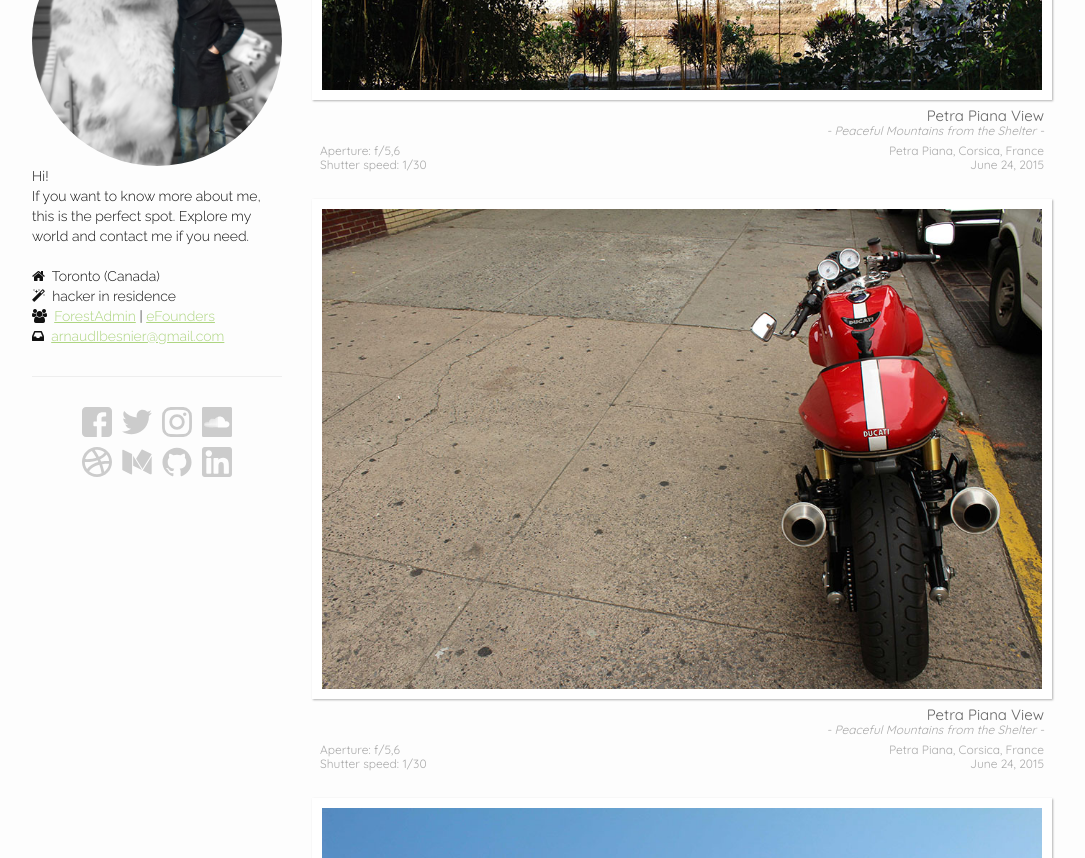
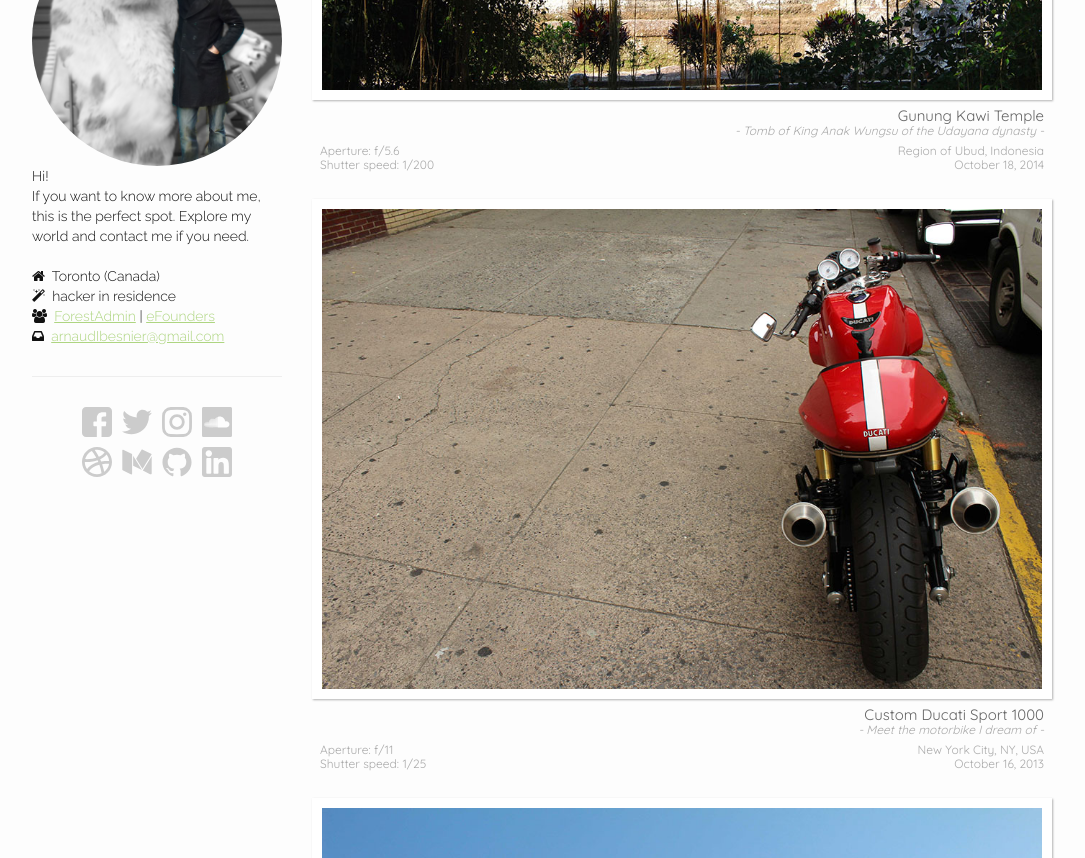
Before and after one commit to arnaudbesnier/arnaudbesnier.github.io, a Jekyll site: the page built from photos/index.html, in a window 1280 px wide and 1400 px high, scrolled down 2114 px. Shown: the part 154-1012 px from the top of the window, without its empty margins (98-1183 px from the left). Built offline with Jekyll 4.4.1, drawn with Linux system fonts in a browser that asks for light colours; nearby versions of some CDN libraries; some of the changed text lies outside the part shown.

Commit message:
Fix data

```diff
--- a/_data/photos.yml
+++ b/_data/photos.yml
@@ -1,49 +1,49 @@
 - name: petra_piana.jpg
   title: Petra Piana View
   subtitle: Peaceful Mountains from the Shelter
-  aperture: f/5,6
+  aperture: f/5.6
   shutterSpeed: 1/30
   place: Petra Piana, Corsica, France
   date: June 24, 2015
 - name: bocca_innuminata.jpg
-  title: Petra Piana View
-  subtitle: Peaceful Mountains from the Shelter
-  aperture: f/5,6
+  title: Bocca Innuminata
+  subtitle: 3 Men on the Rocks
+  aperture: f/10
+  shutterSpeed: 1/160
+  place: Bocca Innuminata, Corsica, France
+  date: June 21, 2015
+- name: gili.jpg
+  title: Gili Island
+  subtitle: Tortules heaven
+  aperture: f/8
+  shutterSpeed: 1/125
+  place: Gili Trawangan, Indonesia
+  date: October 22, 2014
+- name: gunungkawi.jpg
+  title: Gunung Kawi Temple
+  subtitle: Tomb of King Anak Wungsu of the Udayana dynasty
+  aperture: f/5.6
+  shutterSpeed: 1/200
+  place: Region of Ubud, Indonesia
+  date: October 18, 2014
+- name: ducati.jpg
+  title: Custom Ducati Sport 1000
+  subtitle: Meet the motorbike I dream of
+  aperture: f/11
+  shutterSpeed: 1/25
+  place: New York City, NY, USA
+  date: October 16, 2013
+- name: flatiron.jpg
+  title: Flatiron Building
+  subtitle: Stronger than the wind
+  aperture: f/5.6
+  shutterSpeed: 1/200
+  place: New York City, NY, USA
+  date: September 30, 2013
+- name: autumn_providence.jpg
+  title: Autumn in Providence
+  subtitle: Leaves on the bridge
+  aperture: f/4
   shutterSpeed: 1/30
-  place: Petra Piana, Corsica, France
-  date: June 24, 2015
-- name: gili.jpg
-  title: Petra Piana View
-  subtitle: Peaceful Mountains from the Shelter
-  aperture: f/5,6
-  shutterSpeed: 1/30
-  place: Petra Piana, Corsica, France
-  date: June 24, 2015
-- name: gunungkawi.jpg
-  title: Petra Piana View
-  subtitle: Peaceful Mountains from the Shelter
-  aperture: f/5,6
-  shutterSpeed: 1/30
-  place: Petra Piana, Corsica, France
-  date: June 24, 2015
-- name: ducati.jpg
-  title: Petra Piana View
-  subtitle: Peaceful Mountains from the Shelter
-  aperture: f/5,6
-  shutterSpeed: 1/30
-  place: Petra Piana, Corsica, France
-  date: June 24, 2015
-- name: flatiron.jpg
-  title: Petra Piana View
-  subtitle: Peaceful Mountains from the Shelter
-  aperture: f/5,6
-  shutterSpeed: 1/30
-  place: Petra Piana, Corsica, France
-  date: June 24, 2015
-- name: autumn_providence.jpg
-  title: Petra Piana View
-  subtitle: Peaceful Mountains from the Shelter
-  aperture: f/5,6
-  shutterSpeed: 1/30
-  place: Petra Piana, Corsica, France
-  date: June 24, 2015
+  place: Providence, RI, USA
+  date: October 5, 2013
```
